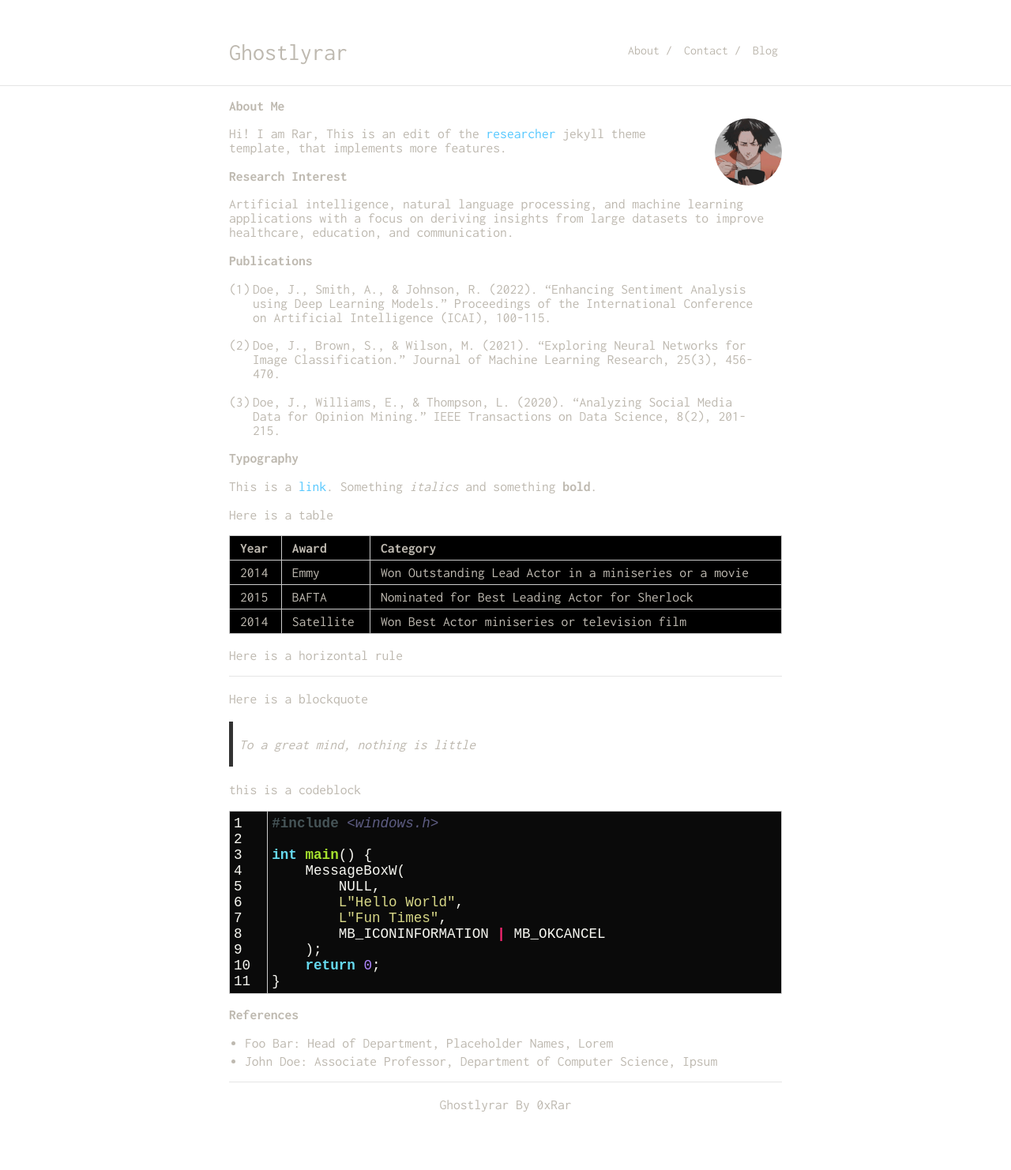
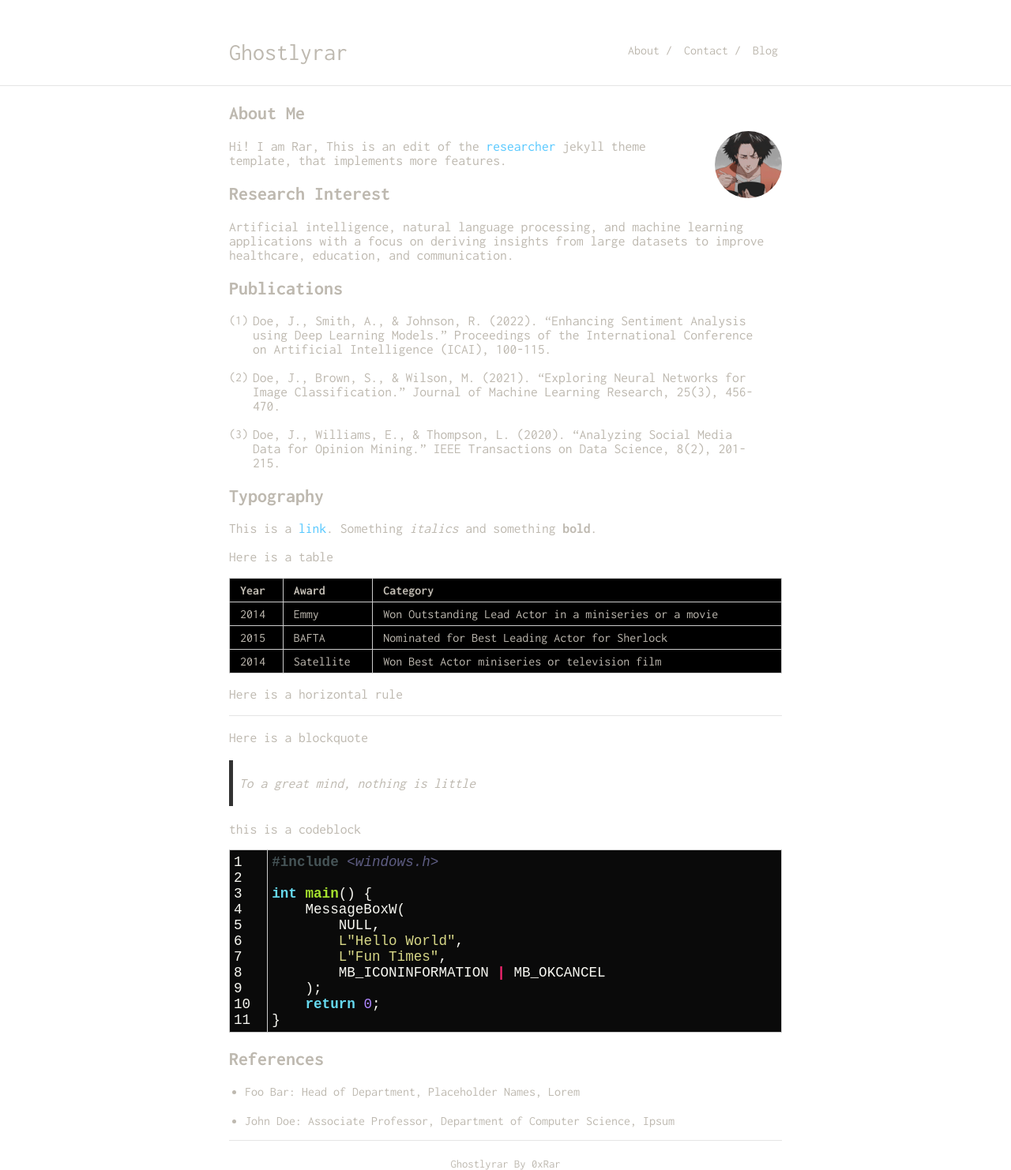
Before and after one commit to 0xRar/ghostlyrar, a Jekyll site: the page built from index.md, in a window 1280 px wide. Shown: the whole page at 79% size. Built offline with Jekyll 4.4.1, drawn with Linux system fonts in a browser that asks for light colours; our own code applies the rules of GitHub Pages for plain Markdown files; before the commit the page ends 1408 px from its top, so only the background shows below that.

Commit message:
Fix: Headings & Added spaces between post containers
Headings were not working as expected,
and the blog page felt really crowded the more posts i add, should be ok now.

```diff
--- a/_sass/typography.scss
+++ b/_sass/typography.scss
@@ -1,7 +1,7 @@
 @import "vars";
 
 .content {
-    * {
+    p, .highlight {
         font-size: 1.1rem;
     }
     .posts > a {
@@ -27,7 +27,7 @@
         margin-bottom: 5px;
     }
     ul > li {
-        margin: 5px 0 5px 0;
+        margin: 20px 0 5px 0;
     }
     ul {
         padding: 0 20px 0 20px;;
```
